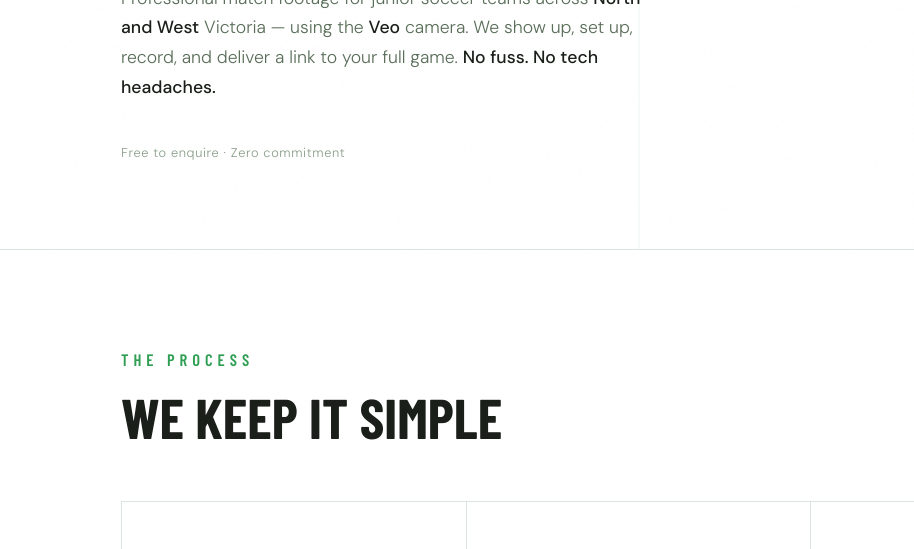
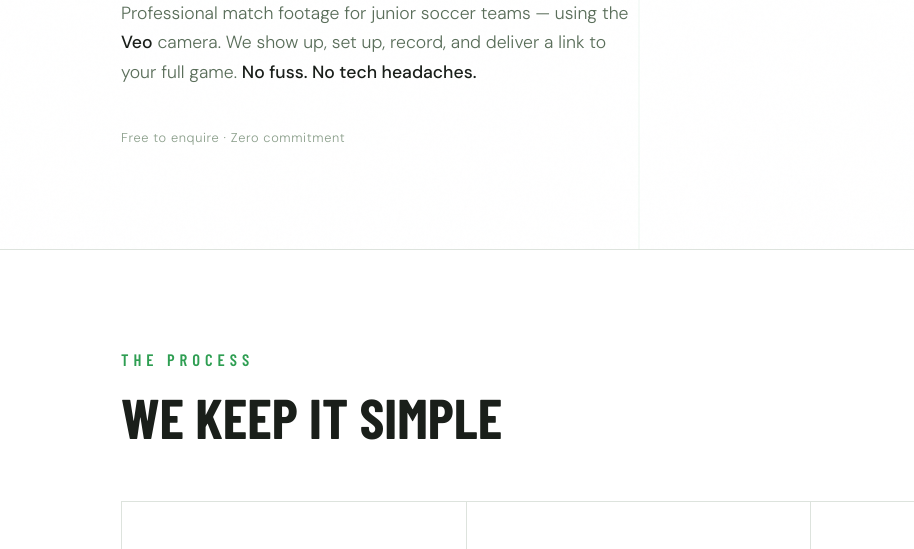
Before and after one commit to VeoForHire/veoforhire.github.io, a plain HTML site: page index.html in a window 1280 px wide. Shown: the part 551-1100 px from the top of the page, without its empty margins (1-915 px from the left). Drawn offline with nearby package versions, Linux system fonts and the light colour scheme; a web font is replaced by a local one.

Commit message:
chore: updates

```diff
--- a/index.html
+++ b/index.html
@@ -489,7 +489,7 @@
       <span class="outline">Captured.</span>
     </h1>
     <p class="hero-sub">
-      Professional match footage for junior soccer teams across <strong>North and West</strong> Victoria — using the <strong>Veo</strong> camera. We show up, set up, record, and deliver a link to your full game. <strong>No fuss. No tech headaches.</strong>
+      Professional match footage for junior soccer teams — using the <strong>Veo</strong> camera. We show up, set up, record, and deliver a link to your full game. <strong>No fuss. No tech headaches.</strong>
     </p>
     <div class="hero-cta-group">
       <span class="hero-note">Free to enquire · Zero commitment</span>
```
